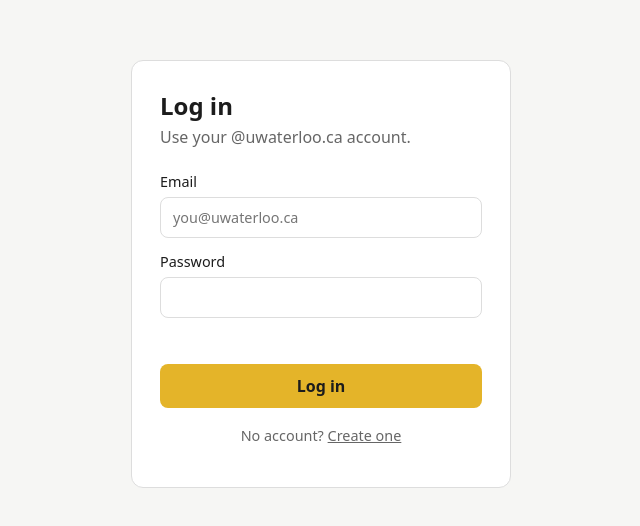
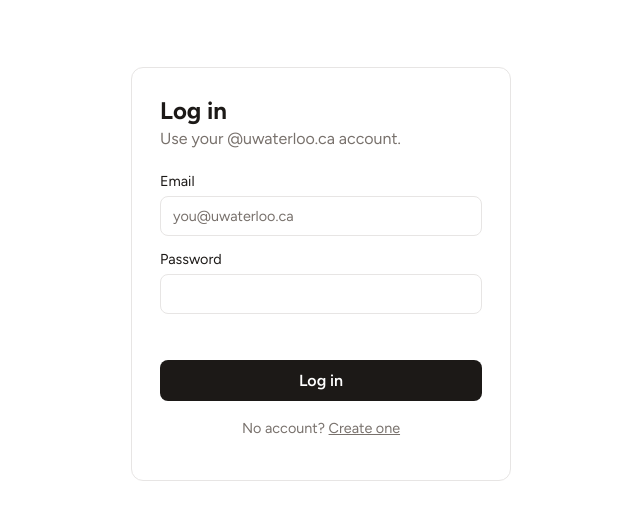
Before and after one commit to Bhuvneshn/fydp-project, a React (Vite) app in the folder client/: page /login in a window 1280 px wide. Shown: the part 126-652 px from the top of the page, without its empty margins (319-959 px from the left). Built offline with nearby package versions, Linux system fonts and the light colour scheme; no server answers.

Commit message:
Add light and dark theme tokens, Figtree and a theme provider

```diff
--- a/client/index.html
+++ b/client/index.html
@@ -3,7 +3,18 @@
 <head>
   <meta charset="utf-8">
   <meta name="viewport" content="width=device-width, initial-scale=1">
-  <title>FYDP Project</title>
+  <meta name="color-scheme" content="light dark">
+  <title>UWClubs</title>
+  <link rel="preconnect" href="https://fonts.googleapis.com">
+  <link rel="preconnect" href="https://fonts.gstatic.com" crossorigin>
+  <link href="https://fonts.googleapis.com/css2?family=Figtree:wght@400;500;600;700&display=swap" rel="stylesheet">
+  <script>
+    // Apply a saved light/dark choice before first paint so the page doesn't flash.
+    try {
+      var theme = localStorage.getItem('uwclubs.theme');
+      if (theme === 'light' || theme === 'dark') document.documentElement.dataset.theme = theme;
+    } catch (e) {}
+  </script>
 </head>
 <body>
   <div id="root"></div>
--- a/client/src/main.jsx
+++ b/client/src/main.jsx
@@ -3,14 +3,17 @@ import { createRoot } from 'react-dom/client';
 import { BrowserRouter } from 'react-router';
 import App from './App.jsx';
 import { AuthProvider } from './auth.jsx';
+import { ThemeProvider } from './theme.jsx';
 import './styles.css';
 
 createRoot(document.getElementById('root')).render(
   <StrictMode>
     <BrowserRouter>
-      <AuthProvider>
-        <App />
-      </AuthProvider>
+      <ThemeProvider>
+        <AuthProvider>
+          <App />
+        </AuthProvider>
+      </ThemeProvider>
     </BrowserRouter>
   </StrictMode>
 );
--- a/client/src/styles.css
+++ b/client/src/styles.css
@@ -1,39 +1,121 @@
+/* Colour tokens. Light is the default; dark follows the system unless the header toggle overrides it. */
 :root {
-  --bg: #f6f6f4;
-  --card: #ffffff;
-  --text: #1c1c1c;
-  --muted: #666;
-  --accent: #e4b429; /* Waterloo gold */
-  --accent-text: #1c1c1c;
-  --border: #ddd;
-  --error: #b3261e;
-  --chip: #f0efe9;
-  --success: #1e6b3a;
-  --success-bg: #ddf3e4;
-  --warn: #7a5a00;
-  --warn-bg: #fbf0cf;
+  color-scheme: light;
+  --bg: #ffffff;
+  --surface: #f5f5f4;
+  --soft: #fafaf9;
+  --ink: #1c1917;
+  --ink-2: #44403c;
+  --muted: #78716c;
+  --muted-2: #57534e; /* secondary text on grey surfaces */
+  --line: #e7e5e4;
+  --line-2: #d6d3d1;
+  --primary: #1c1917;
+  --on-primary: #ffffff;
+  /* Blue only means "you're going" (and hosting). */
+  --going: #3b82f6;
+  --going-bg: #eff6ff;
+  --going-ink: #1d4ed8;
+  --going-line: #bfdbfe;
+  /* One colour per event layer: campus, athletics, student-run. */
+  --campus-bg: #e0ecfb;
+  --campus-ink: #1e3a5f;
+  --campus-dot: #6b9bd8;
+  --ath-bg: #e3f1e6;
+  --ath-ink: #1f4d2c;
+  --ath-dot: #6baf7d;
+  --stu-bg: #fbe4ec;
+  --stu-ink: #7a2346;
+  --stu-dot: #d88aa6;
+  --error: #b42318;
+  --error-bg: #fef3f2;
+  --shadow: rgba(28, 25, 23, 0.16);
+  --map-bg: #f0efed;
+}
+:root[data-theme="dark"] {
+  color-scheme: dark;
+  --bg: #1c1917;
+  --surface: #292524;
+  --soft: #221e1c;
+  --ink: #fafaf9;
+  --ink-2: #e7e5e4;
+  --muted: #a8a29e;
+  --muted-2: #d6d3d1;
+  --line: #3a3431;
+  --line-2: #57534e;
+  --primary: #fafaf9;
+  --on-primary: #1c1917;
+  --going: #60a5fa;
+  --going-bg: #172340;
+  --going-ink: #bfdbfe;
+  --going-line: #1e3a8a;
+  --campus-bg: #1f2f47;
+  --campus-ink: #c7dbf7;
+  --ath-bg: #1e3426;
+  --ath-ink: #c3e6cb;
+  --stu-bg: #3d1f2b;
+  --stu-ink: #f6c6d6;
+  --error: #fda29b;
+  --error-bg: #3b1a17;
+  --shadow: rgba(0, 0, 0, 0.45);
+  --map-bg: #24201e;
 }
 @media (prefers-color-scheme: dark) {
-  :root {
-    --bg: #141414;
-    --card: #1f1f1f;
-    --text: #eee;
-    --muted: #aaa;
-    --border: #333;
-    --error: #f2b8b5;
-    --chip: #2a2a2a;
-    --success: #7dd3a0;
-    --success-bg: #1d3326;
-    --warn: #f0c36d;
-    --warn-bg: #3a3020;
+  :root:not([data-theme="light"]) {
+    color-scheme: dark;
+    --bg: #1c1917;
+    --surface: #292524;
+    --soft: #221e1c;
+    --ink: #fafaf9;
+    --ink-2: #e7e5e4;
+    --muted: #a8a29e;
+    --muted-2: #d6d3d1;
+    --line: #3a3431;
+    --line-2: #57534e;
+    --primary: #fafaf9;
+    --on-primary: #1c1917;
+    --going: #60a5fa;
+    --going-bg: #172340;
+    --going-ink: #bfdbfe;
+    --going-line: #1e3a8a;
+    --campus-bg: #1f2f47;
+    --campus-ink: #c7dbf7;
+    --ath-bg: #1e3426;
+    --ath-ink: #c3e6cb;
+    --stu-bg: #3d1f2b;
+    --stu-ink: #f6c6d6;
+    --error: #fda29b;
+    --error-bg: #3b1a17;
+    --shadow: rgba(0, 0, 0, 0.45);
+    --map-bg: #24201e;
   }
+}
+/* Older names, still used by pages that haven't moved to the new styles yet. */
+:root {
+  --card: var(--bg);
+  --text: var(--ink);
+  --border: var(--line);
+  --chip: var(--surface);
+  --accent: var(--primary);
+  --accent-text: var(--on-primary);
+  --success: var(--ath-ink);
+  --success-bg: var(--ath-bg);
+  --warn: var(--muted-2);
+  --warn-bg: var(--surface);
 }
 * { box-sizing: border-box; }
 body {
   margin: 0;
-  font-family: system-ui, -apple-system, sans-serif;
+  font-family: Figtree, system-ui, -apple-system, sans-serif;
   background: var(--bg);
-  color: var(--text);
+  color: var(--ink);
+  -webkit-font-smoothing: antialiased;
+}
+:focus-visible { outline: 2px solid var(--ink); outline-offset: 2px; }
+button:not(:disabled) { cursor: pointer; }
+input::placeholder, textarea::placeholder { color: var(--muted); }
+@media (prefers-reduced-motion: reduce) {
+  *, *::before, *::after { transition-duration: 0.01ms !important; animation-duration: 0.01ms !important; }
 }
 .card {
   width: 100%;
--- /dev/null
+++ b/client/src/theme.jsx
@@ -0,0 +1,55 @@
+import { createContext, useContext, useEffect, useState } from 'react';
+
+// Light/dark theme. Follows the system setting until the user picks one with the header toggle.
+const STORAGE_KEY = 'uwclubs.theme';
+const ThemeContext = createContext(null);
+const darkQuery = () => window.matchMedia('(prefers-color-scheme: dark)');
+
+function readChoice() {
+  try {
+    const saved = localStorage.getItem(STORAGE_KEY);
+    return saved === 'light' || saved === 'dark' ? saved : null;
+  } catch {
+    return null;
+  }
+}
+
+export function ThemeProvider({ children }) {
+  const [choice, setChoice] = useState(readChoice);
+  const [systemDark, setSystemDark] = useState(() => darkQuery().matches);
+
+  useEffect(() => {
+    const query = darkQuery();
+    const onChange = (e) => setSystemDark(e.matches);
+    query.addEventListener('change', onChange);
+    return () => query.removeEventListener('change', onChange);
+  }, []);
+
+  useEffect(() => {
+    const root = document.documentElement;
+    if (choice) root.dataset.theme = choice;
+    else delete root.dataset.theme;
+    try {
+      if (choice) localStorage.setItem(STORAGE_KEY, choice);
+      else localStorage.removeItem(STORAGE_KEY);
+    } catch {
+      // Storage blocked; the choice just won't survive a reload.
+    }
+  }, [choice]);
+
+  const theme = choice ?? (systemDark ? 'dark' : 'light');
+  const value = {
+    theme,
+    toggle() {
+      const next = theme === 'dark' ? 'light' : 'dark';
+      // Picking the system's own theme goes back to following the system.
+      setChoice(next === (systemDark ? 'dark' : 'light') ? null : next);
+    },
+  };
+
+  return <ThemeContext.Provider value={value}>{children}</ThemeContext.Provider>;
+}
+
+export function useTheme() {
+  return useContext(ThemeContext);
+}
```
Also changed, not shown: client/src/components/Icons.jsx (added, +46 -0 lines).
